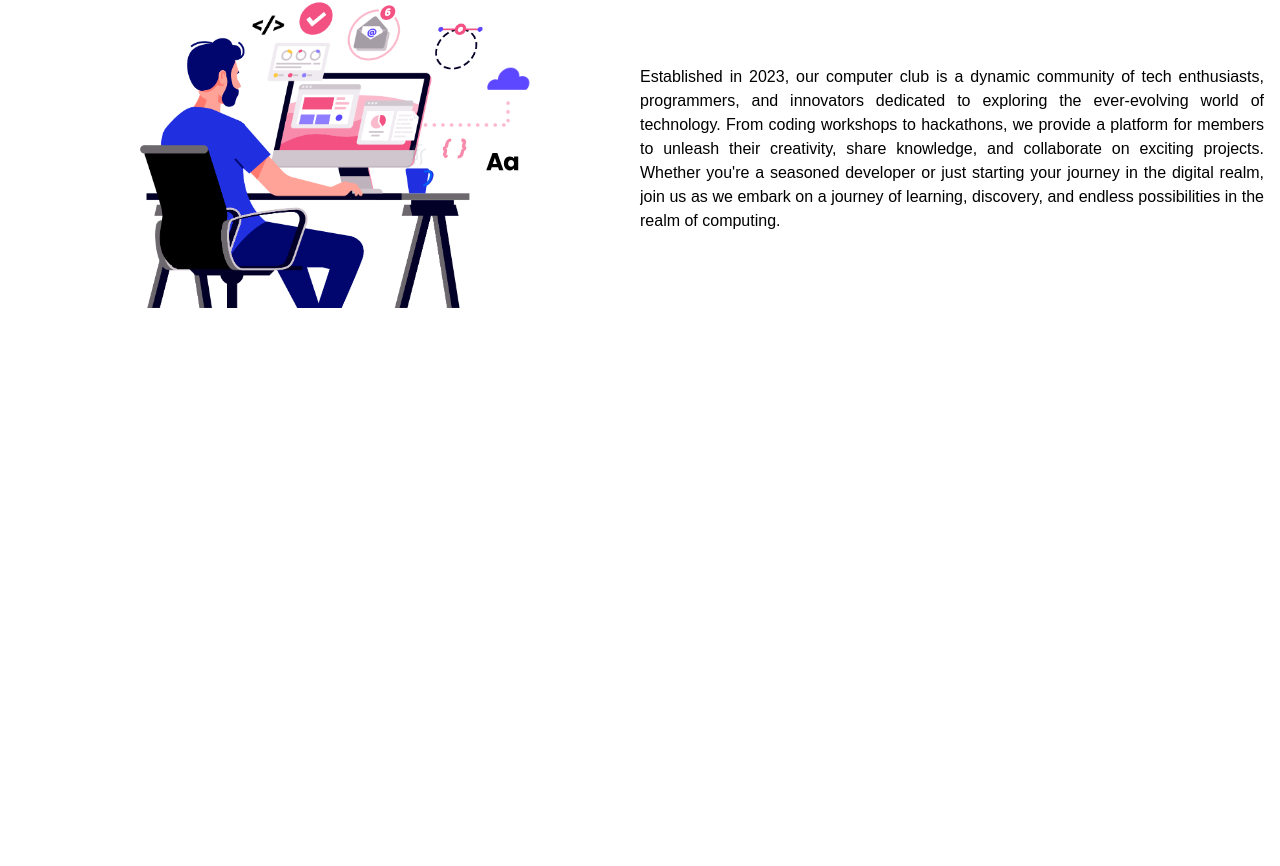
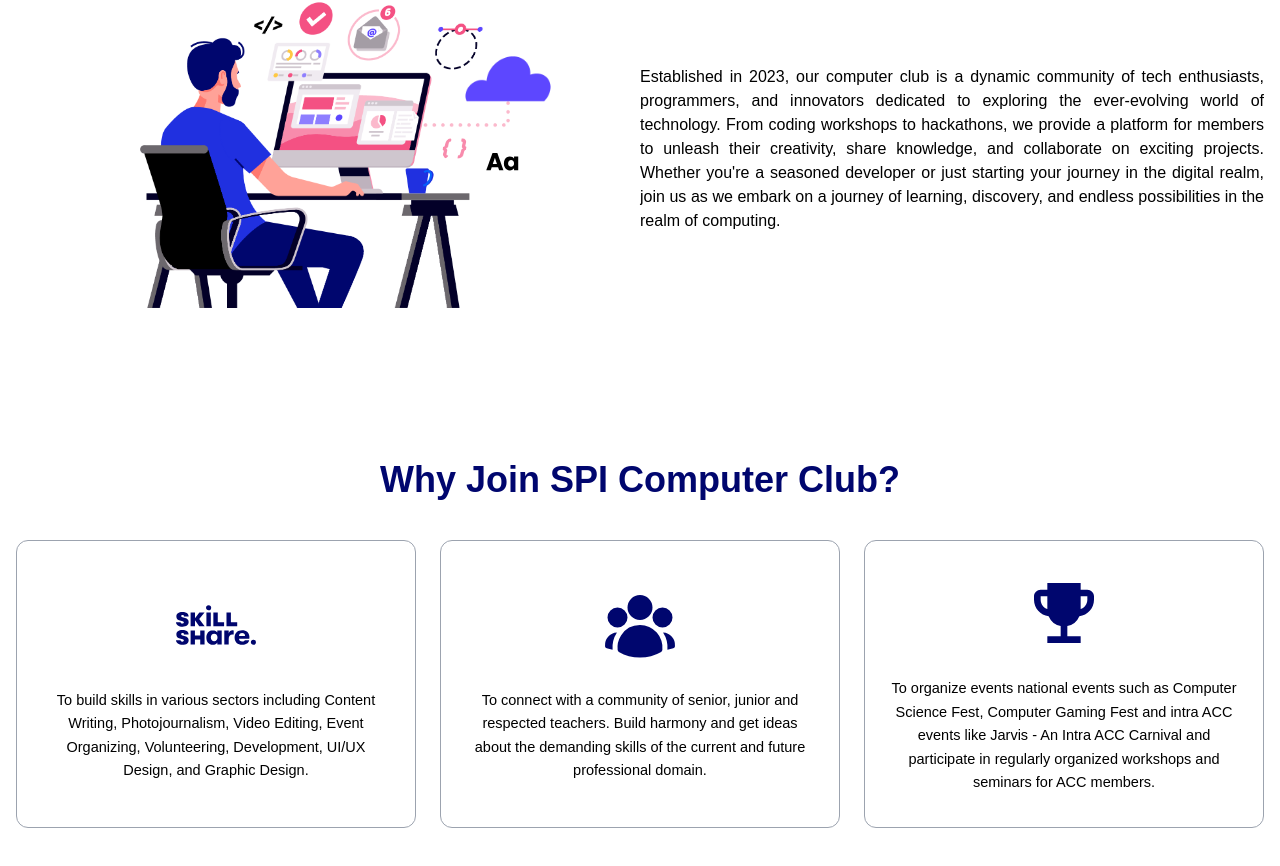
Before and after one commit to Shakiqurrahman/computer-club-spi, a React (Vite) app: page / in a window 1280 px wide. Shown: the part 352-1218 px from the top of the page. Before the commit the page ends 800 px from the top, so only its background shows below. Built offline with nearby package versions, Linux system fonts and the light colour scheme.

Commit message:
why spi computer club added

```diff
--- a/src/Pages/HomePage.jsx
+++ b/src/Pages/HomePage.jsx
@@ -1,9 +1,13 @@
 import Hero from "../components/Hero";
+import WhyJoinUs from "../components/WhyJoinUs";
 
 const HomePage = () => {
   return (
     <div>
       <Hero />
+      <div className="my-32">
+      <WhyJoinUs />
+      </div>
     </div>
   );
 };
--- /dev/null
+++ b/src/components/WhyJoinUs.jsx
@@ -0,0 +1,28 @@
+import { HiUserGroup } from "react-icons/hi2";
+import { SiSkillshare } from "react-icons/si";
+import { MdEmojiEvents } from "react-icons/md";
+
+
+const WhyJoinUs = () => {
+    return (
+        <div>
+            <h1 className="text-center text-secondary text-4xl font-semibold mb-10">Why Join SPI Computer Club?</h1>
+            <div className="grid grid-cols-1 md:grid-cols-2 lg:grid-cols-3 gap-6">
+                <div className="group px-6 py-8 border border-gray-400 rounded-xl flex  flex-col items-center justify-center text-center hover:border-[#00066e]  duration-300">
+                    <SiSkillshare className="mb-6 text-[80px] text-secondary"/>
+                    <p className="group-hover:text-secondary duration-300 text-[14.5px] leading-relaxed">To build skills in various sectors including Content Writing, Photojournalism, Video Editing, Event Organizing, Volunteering, Development, UI/UX Design, and Graphic Design.</p>
+                </div>
+                <div className="group px-6 py-8 border border-gray-400 rounded-xl flex  flex-col items-center justify-center text-center hover:border-secondary  duration-300">
+                    <HiUserGroup className="mb-6 text-[80px] text-secondary"/>
+                    <p className="group-hover:text-secondary duration-300 text-[14.5px] leading-relaxed">To connect with a community of senior, junior and respected teachers. Build harmony and get ideas about the demanding skills of the current and future professional domain.</p>
+                </div>
+                <div className="group px-6 py-8 border border-gray-400 rounded-xl flex  flex-col items-center justify-center text-center hover:border-[#00066e]  duration-300">
+                    <MdEmojiEvents className="mb-6 text-[80px] text-secondary"/>
+                    <p className="group-hover:text-secondary duration-300 text-[14.5px] leading-relaxed">To organize events national events such as Computer Science Fest, Computer Gaming Fest and intra ACC events like Jarvis - An Intra ACC Carnival and participate in regularly organized workshops and seminars for ACC members.</p>
+                </div>
+            </div>
+        </div>
+    );
+};
+
+export default WhyJoinUs;
--- a/src/components/shared/Header.jsx
+++ b/src/components/shared/Header.jsx
@@ -12,21 +12,21 @@ const Header = () => {
         </div>
       <nav>
         <ul className="hidden sm:flex gap-x-10 text-[15px]">
-          <li className="hover:text-[#f45183] duration-300">
+          <li className="hover:text-[#2030e0] duration-300">
             <NavLink to="/">
               Home
             </NavLink>
           </li>
-          <li className="hover:text-[#f45183] duration-300">
+          <li className="hover:text-[#2030e0] duration-300">
             <NavLink to="/events">Events</NavLink>
           </li>
-          <li className="hover:text-[#f45183] duration-300">
+          <li className="hover:text-[#2030e0] duration-300">
             <NavLink to="/notice">Notice</NavLink>
           </li>
-          <li className="hover:text-[#f45183] duration-300">
+          <li className="hover:text-[#2030e0] duration-300">
             <NavLink to="/about">About</NavLink>
           </li>
-          <li className="hover:text-[#f45183] duration-300">
+          <li className="hover:text-[#2030e0] duration-300">
             <NavLink to="/contact">Contact</NavLink>
           </li>
         </ul>
--- a/src/index.css
+++ b/src/index.css
@@ -18,10 +18,10 @@ body {
   @apply max-w-[1280px] mx-auto px-4;
 }
 
+/* .active {
+  @apply text-main;
+} */
+
 .active {
-  @apply text-[#f45183];
+  @apply text-[#2030e0];
 }
-
-text-main {
-  @apply text-[#f45183];
-}
--- a/tailwind.config.js
+++ b/tailwind.config.js
@@ -6,7 +6,10 @@ export default {
   ],
   theme: {
     extend: {
-
+      colors: {
+        main: '#f45183',
+        secondary : "#00066e"
+      },
     },
   },
   plugins: [],
```
